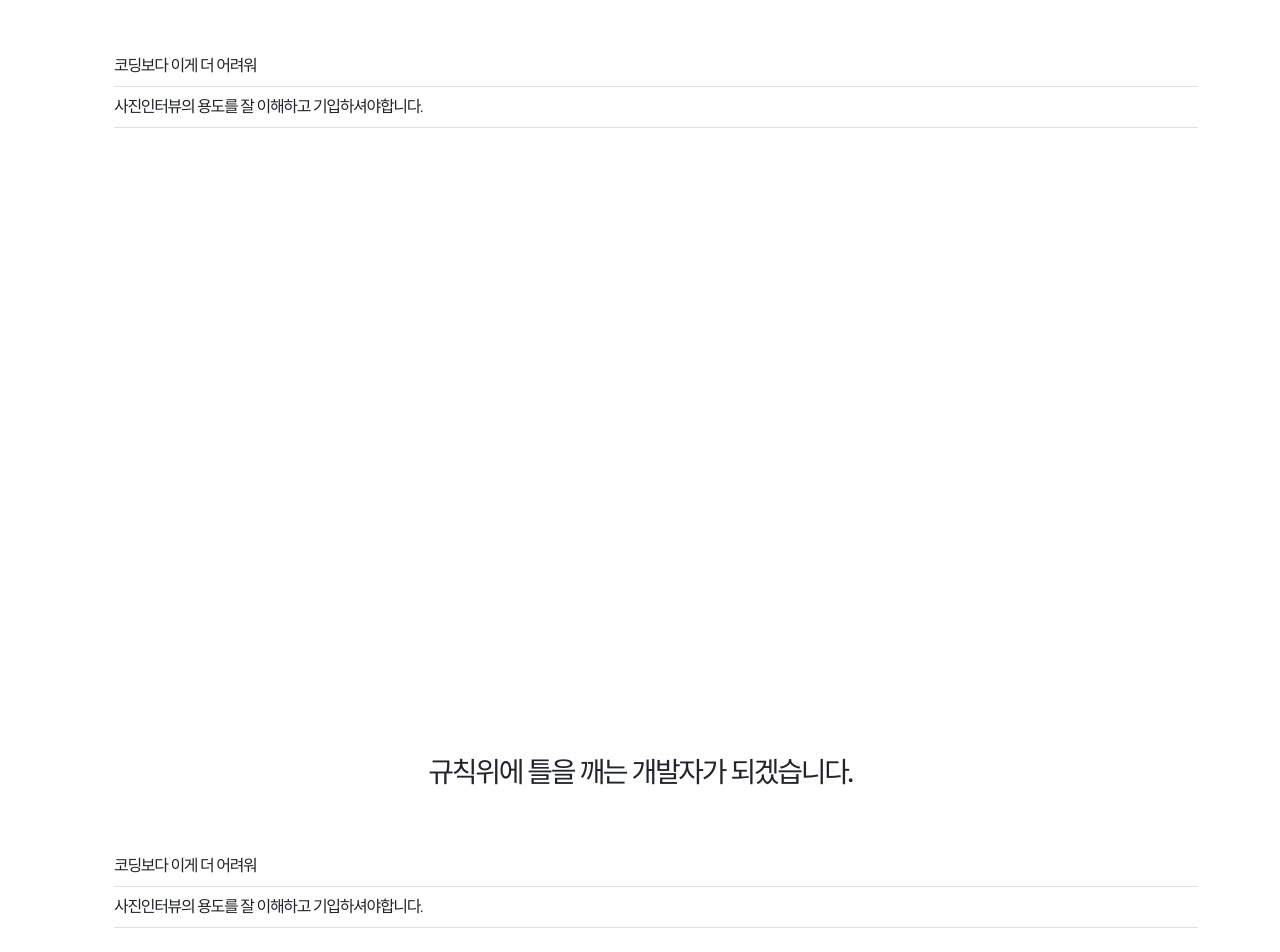
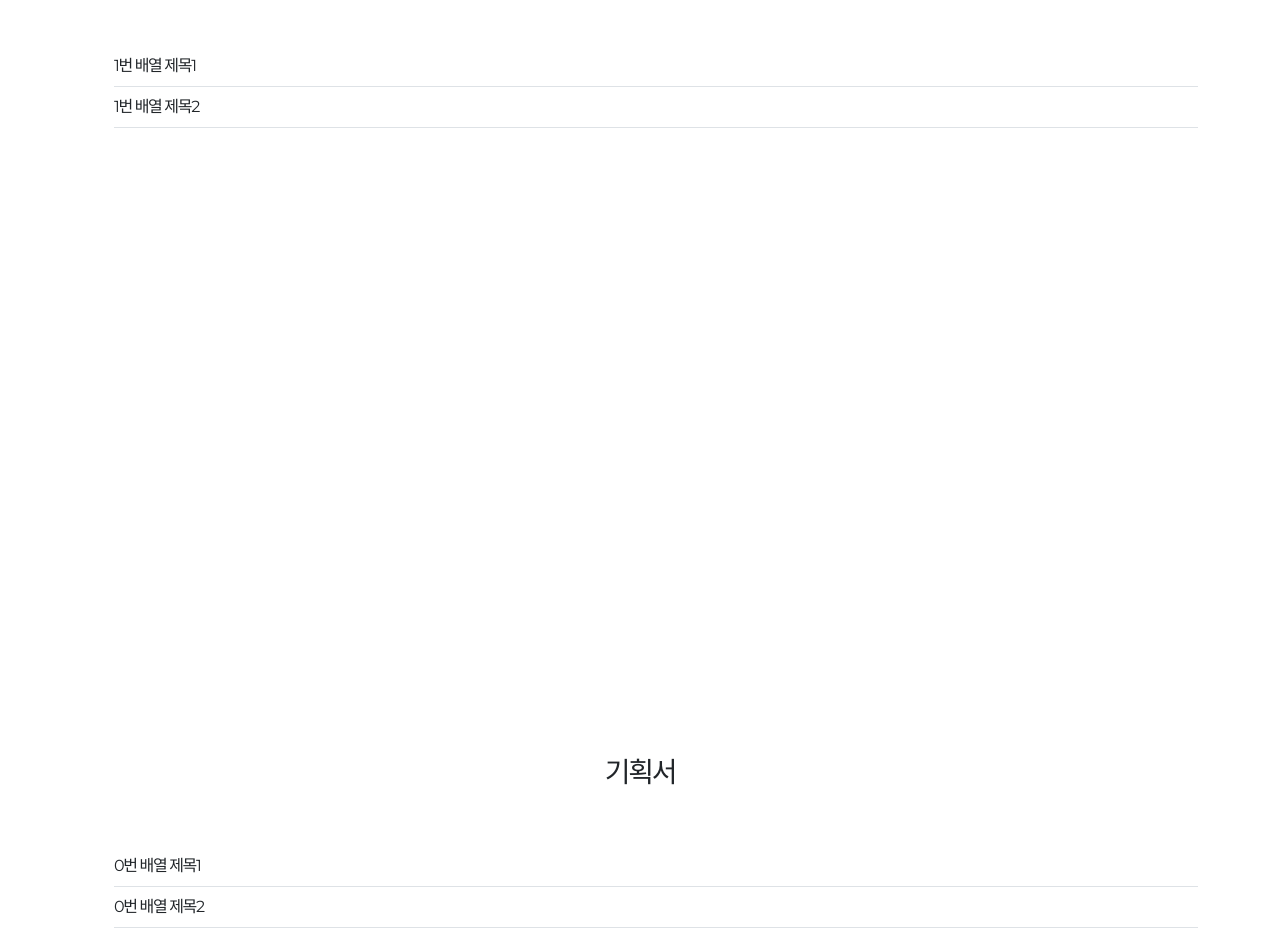
Before and after one commit to junglasta/introduce, a React (Create React App) app: page / in a window 1280 px wide. Shown: the part 1572-2524 px from the top of the page. Built offline with nearby package versions, Linux system fonts and the light colour scheme; a web font is replaced by a local one.

Commit message:
사전인터뷰 DB노출란 초기형태

```diff
--- a/src/App.js
+++ b/src/App.js
@@ -7,34 +7,46 @@ function App() {
     <div className="App" id="top">
       <Header></Header>
       <Worksswiper></Worksswiper>
-      <Preinterview ></Preinterview>
-      <Preinterview contentid="me"></Preinterview>
-      <Preinterview contentid="preInterview"></Preinterview>
+      <Preinterview contentid="portfolio" title="포트폴리오" num="0"></Preinterview>
+      <Preinterview contentid="me" title="그누보드" num="1"></Preinterview>
+      <Preinterview contentid="preInterview" title="기획서" num="0"></Preinterview>
       <Footer></Footer>
     </div>
   );
 }
 
-const Preinterview = (props) => {
-  const interviewjson = [{
-    subject : '코딩보다 이게 더 어려워',
-    content : '일단 만나봅시다! 사장'
-  },
-  {
-    subject : '사진인터뷰의 용도를 잘 이해하고 기입하셔야합니다.',
-    content : `그들이 나에게 요구하는것이 나한테 있는지 여부파악하고 잘 써야합니다.
-    없는 거는 없다 있는거는 있다.
-    나만 나중에 피곤한 일이 없도록 써야합니다.`
-  }]
+const Preinterview = ( props ) => {
+  const interviewjson = [
+    [
+      {
+      subject : '0번 배열 제목1',
+      content : '일단 만나봅시다! 사장'
+      },
+      {
+        subject : '0번 배열 제목2',
+        content : `그들이 나에게 요구하는것이 나한테 있는지 여부파악하고 잘 써야합니다.`
+      }
+    ],
+    [
+      {
+      subject : '1번 배열 제목1',
+      content : '일단 만나봅시다! 사장'
+      },
+      {
+        subject : '1번 배열 제목2',
+        content : `없는 거는 없다 있는거는 있다. 나만 나중에 피곤한 일이 없도록 써야합니다.`
+      }
+    ]
+  ]
 
   return(
 
     <section className="section py-5 text-center" id={props.contentid}>
-        <h3>규칙위에 틀을 깨는 개발자가 되겠습니다.</h3>
+        <h3>{props.title}</h3>
         <div className="py-5 container-md text-start">
           <ul>
-             {
-              interviewjson.map(function(value, index){
+            {
+              interviewjson[props.num].map(function(value, index){
                   //this조심할것
                   return(
                     <li  key={'interview'+index}>
@@ -44,7 +56,7 @@ const Preinterview = (props) => {
                   )
               }
               )
-             }
+            }
           </ul>
         </div>
     </section>
```
